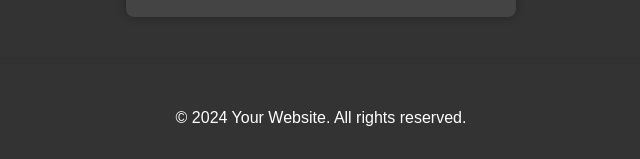
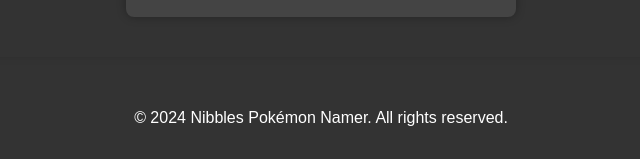
Before and after one commit to bgm3rcury/Nibbles-Pokemon-Namer, a plain HTML site: page terms.html in a window 1280 px wide. Shown: the part 1885-2044 px from the top of the page, without its empty margins (319-959 px from the left). Drawn offline with Linux system fonts and the light colour scheme.

Commit message:
Update terms.html

```diff
--- a/terms.html
+++ b/terms.html
@@ -66,7 +66,7 @@
     </main>
 
     <footer>
-        <p>&copy; 2024 Your Website. All rights reserved.</p>
+        <p>&copy; 2024 Nibbles Pokémon Namer. All rights reserved.</p>
     </footer>
 </body>
 </html>
```
